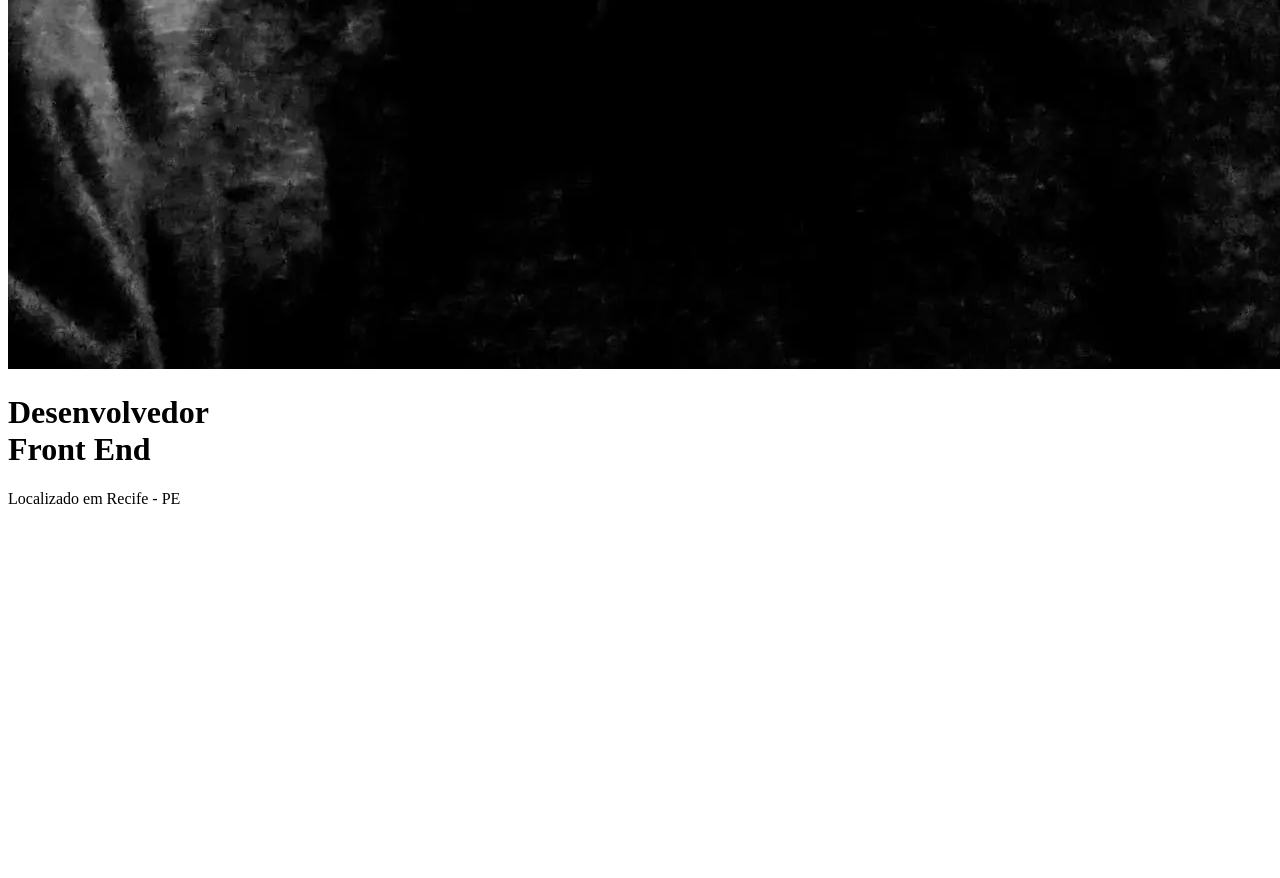
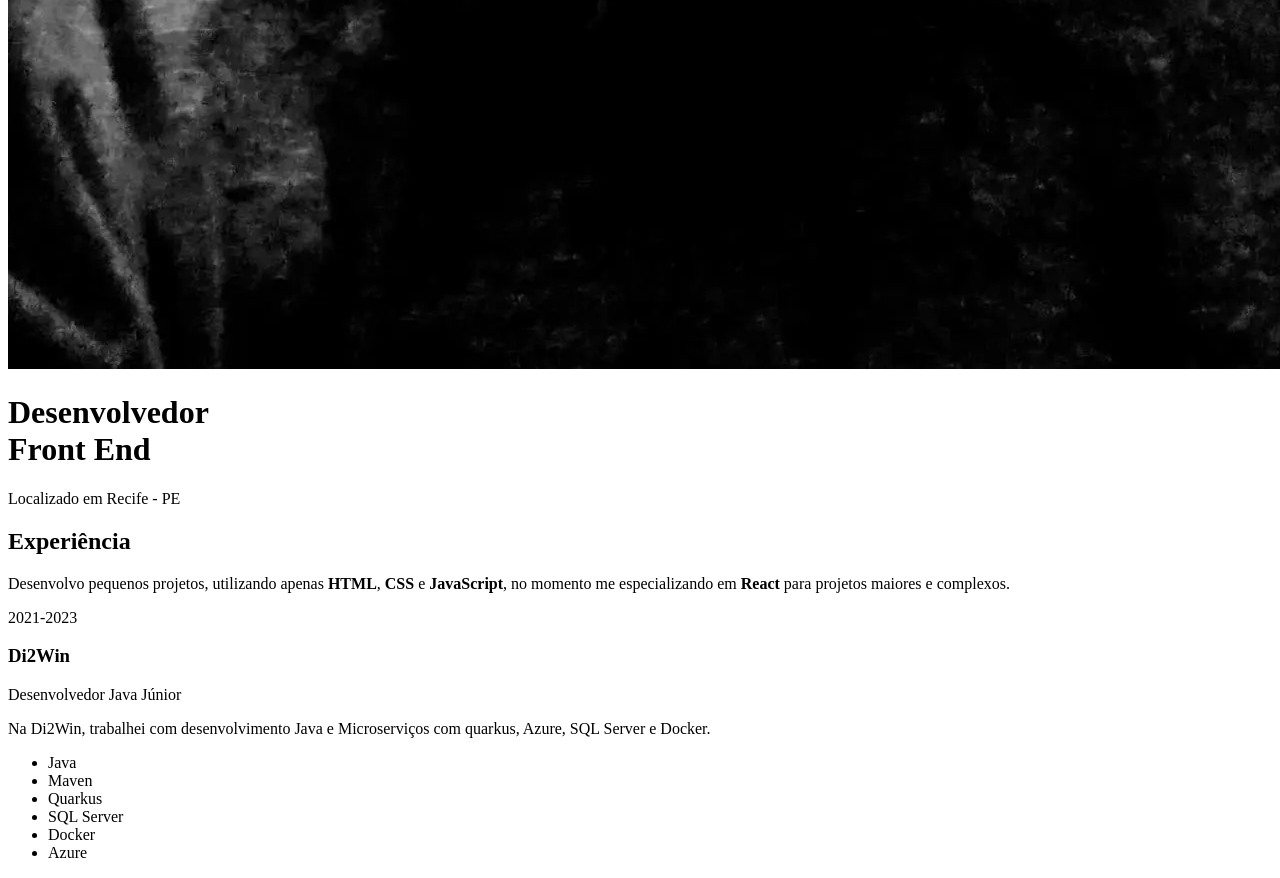
Before and after one commit to matheusrbmdev/website-portfolio, a plain HTML site: page index.html in a window 1280 px wide. Shown: the part 2225-3103 px from the top of the page. Before the commit the page ends 2749 px from the top, so only its background shows below. Drawn offline with Linux system fonts and the light colour scheme.

Commit message:
feat: adição da section de experiência

```diff
--- a/index.html
+++ b/index.html
@@ -40,5 +40,36 @@
         <p>Localizado em Recife - PE</p>
       </div>
     </main>
+
+    <section class="experiencia" id="experiencia" aria-label="Experiência">
+      <h2 class="subtitulo">Experiência</h2>
+
+      <div>
+        <p class="experiencia-texto">
+          Desenvolvo pequenos projetos, utilizando apenas <strong>HTML</strong>,
+          <strong>CSS</strong> e <strong>JavaScript</strong>, no momento me
+          especializando em <strong>React</strong> para projetos maiores e
+          complexos.
+        </p>
+
+        <div class="empresa">
+          <span class="empresa-ano">2021-2023</span>
+          <h3 class="empresa-titulo">Di2Win</h3>
+          <span class="empresa-titulo"> Desenvolvedor Java Júnior </span>
+          <p class="empresa-texto">
+            Na Di2Win, trabalhei com desenvolvimento Java e Microserviços com
+            quarkus, Azure, SQL Server e Docker.
+          </p>
+          <ul class="empresa-habilidades">
+            <li>Java</li>
+            <li>Maven</li>
+            <li>Quarkus</li>
+            <li>SQL Server</li>
+            <li>Docker</li>
+            <li>Azure</li>
+          </ul>
+        </div>
+      </div>
+    </section>
   </body>
 </html>
```
